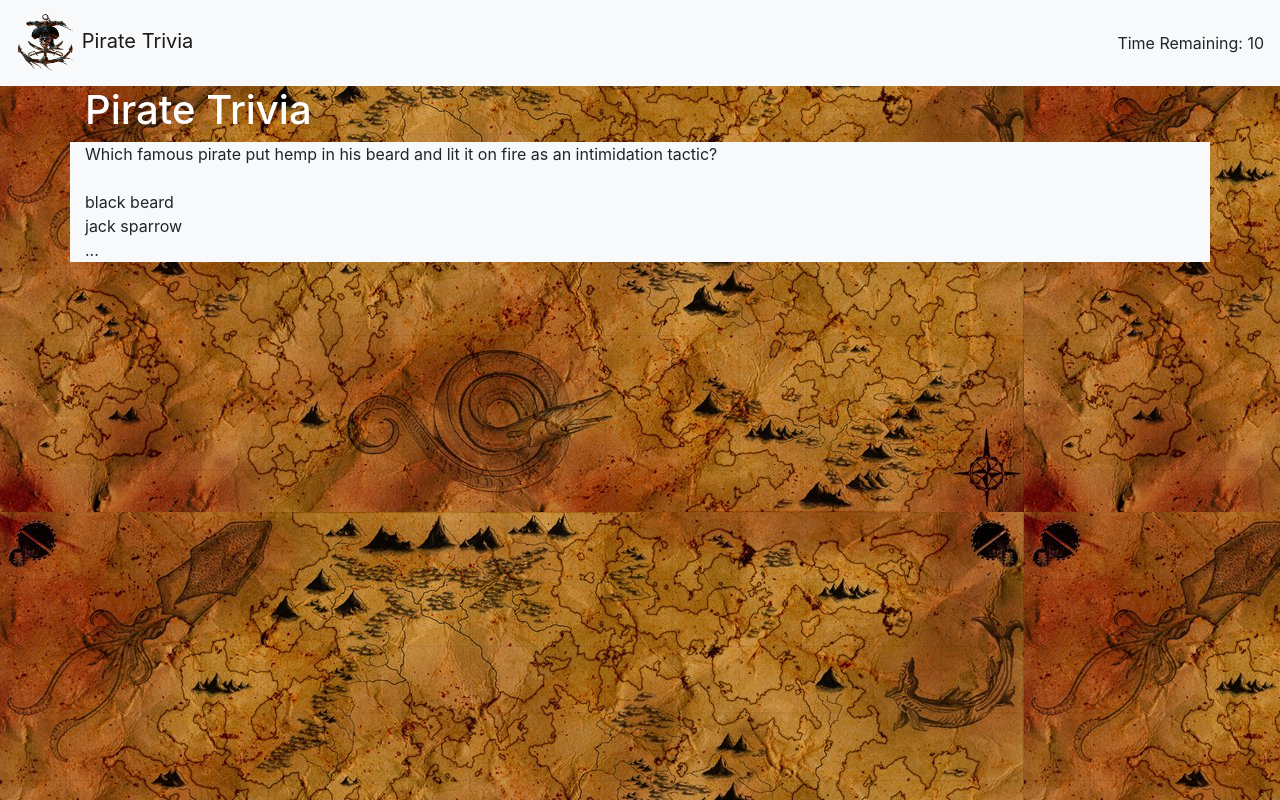
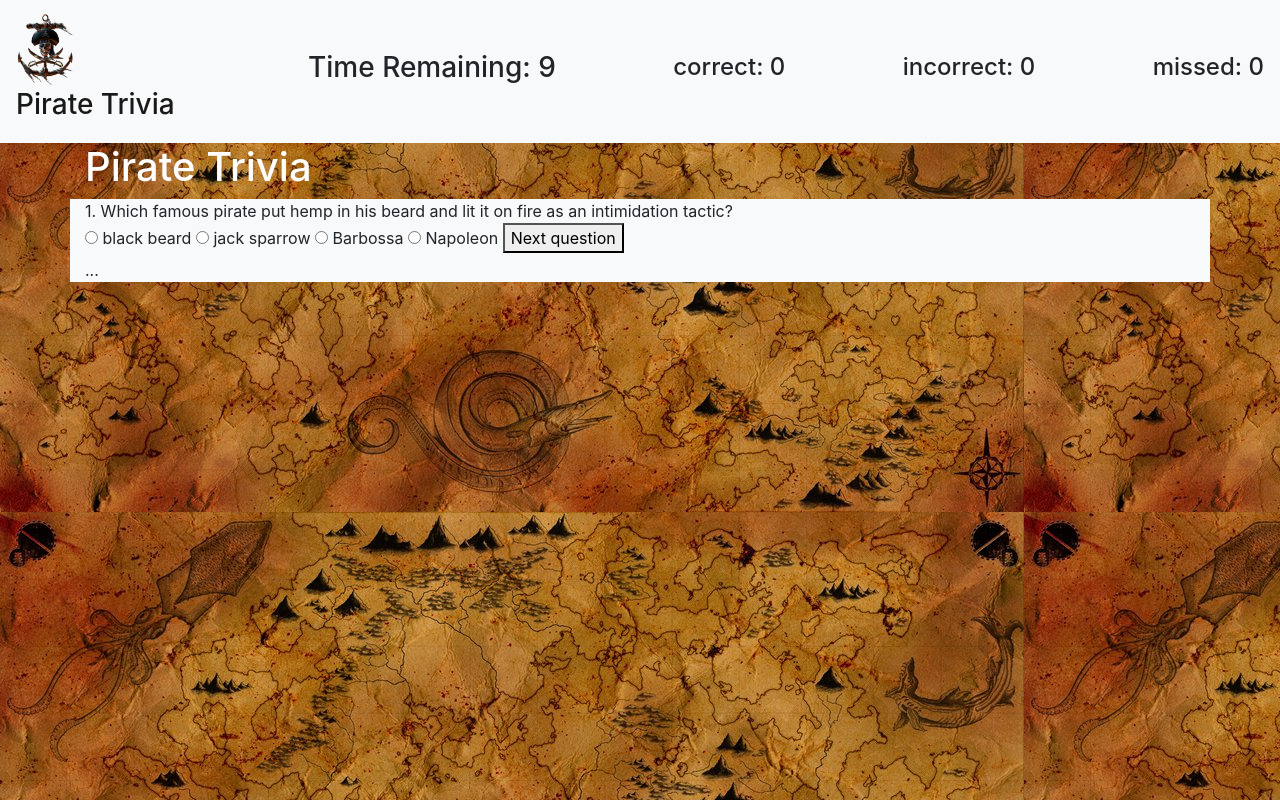
Before and after one commit to variable56/TriviaGame, a plain HTML site: page index.html in a window 1280 px wide. Both pictures are taken after a click on the button "Click Me!". Drawn offline with nearby package versions, Linux system fonts and the light colour scheme.

Commit message:
redoing with radio buttons and changed the array slightly

```diff
--- a/assets/javascript/app.js
+++ b/assets/javascript/app.js
@@ -2,10 +2,26 @@
 
 //Create a question bank as an array of objects that have questions and answers along with correct answers
 
-const questionBank = {
-      question1: { question: "Which famous pirate put hemp in his beard and lit it on fire as an intimidation tactic?", options: ["black beard", "jack sparrow"], answer: "black beard" },
-      question2: { question: "What was the name of the skull and crossbones flag flown on pirate ships", options: ["Jolly Rancher", "Jolly Roger", "Dirty Harry"], answer: "Jolly Roger"}
-}
+const questionBank = [
+    { question: "Which famous pirate put hemp in his beard and lit it on fire as an intimidation tactic?",
+      option1: "black beard",
+      option2: "jack sparrow",
+      option3: "Barbossa",
+      option4: "Napoleon",
+      answer: "black beard"},
+    { question: "What was the name of the skull and crossbones flag flown on pirate ships",
+      option1: "Jolly Rancher",
+      option2: "Jolly Roger",
+      option3: "Dirty Harry",
+      option4: "Black Death",
+      answer: "Jolly Roger"},
+    { question: "Not all pirates were guys, select the name of the famous female pirate",
+      option1: "Anne Bonny",
+      option2: "Grace McKinnon",
+      option3: "Mary Green",
+      option4: "Annie Ryan",
+      answer: "Anne Bonny"}
+];
 
 
 //setup the game with variables correct, incorrect, missed
@@ -13,25 +29,67 @@ const questionBank = {
 let correct = 0;
 let incorrect = 0;
 let missed = 0;
-let timer = 10;
+let timer = 11;
+let currentQuestion = 0;
+let totalQuestions = questionBank.length;
+let Interval;
+
+
 
 //Get the document ready for jQuery
 $(document).ready(function() {
+
+
+    $(".radioButton").hide();
+    $("#nextButton").hide();
+
     //Click event that will trigger the 1st question selection and then start a timer.
     $("#startButton").on( "click", function() {
 
+        $(".radioButton").show();
+        $("#nextButton").show();
         $("#beginText").html("");
         $("#startButton").hide();
-        $("#question").html(questionBank.question1.question);
+        timerCountdown();
+        startingQuestion(currentQuestion);
+});
 
-        for (i = 0; i <= questionBank.question1.options.length; i++) {
-        $("#answer").append("<br>")
-        $("#answer").append(questionBank.question1.options[i]);
-        }
+//Function that will load the initial question
+function startingQuestion(questionIndex) {
+    let q = questionBank[questionIndex];
+    $("#question").text((questionIndex + 1) + ". " + q.question);
+    $("#opt1").text(" " + q.option1);
+    $("#opt2").text(" " + q.option2);
+    $("#opt3").text(" " + q.option3);
+    $("#opt4").text(" " + q.option4);
+
+}
 
 
+//Load next question after an answer, or the timer runs out.
+
+
+
+//Update countdown timer on screen that shows the player how much time they have to answer the question
+
+function countdown() {
+    timer--;
+    $("#timer").html("<h3>Time Remaining: " + timer + "</h3>");
+    if (timer === 0) {
+        alert("Byargh, well shiver me timbers. Looks like ye ran outta time.");
+        resetTimer();
+    }
+}
+
+//Sets the timer to countdown every second.
+function timerCountdown() {
+   Interval = setInterval(countdown, 1000);
+}
+
+//stops the prior countdown and resets the timer.
+function resetTimer() {
+    clearInterval(Interval);
+    timer = 11;
+}
+
 });
-//Display a countdown timer on screen that shows the player how much time they have to answer the question
-
-//when a question is answered a new question is displayed and the timer starts over.
-});
--- a/index.html
+++ b/index.html
@@ -9,12 +9,15 @@
     <link rel="stylesheet" href="./assets/css/style.css">
 </head>
 <body>
-        <nav class="navbar navbar-light bg-light">
-                <a id="headerText" class="navbar-brand" href="#">
-                  <img src="./assets/images/pirate nav.png" width="60" height="60" class="d-inline-block" alt="">
-                  Pirate Trivia
+        <nav  class="navbar navbar-light bg-light">
+                <a class="navbar-brand" href="#">
+                  <img src="./assets/images/pirate nav.png" width="60" height="75" class="" alt="">
+                  <h3>Pirate Trivia</h3>
                 </a>
-                <div id="timer">Time Remaining: 10</div>
+                <div><h3 id="timer"></h3></div>
+                <div><h4 id="correct">correct: 0</h4></div>
+                <div><h4 id="incorrect">incorrect: 0</h4></div>
+                <div><h4 id="missed">missed: 0</h4></div>
               </nav>
     <div id="startScreen" class="container">
         <h1 class="text-white">Pirate Trivia</h1>
@@ -24,10 +27,16 @@
     <div class="container bg-light">
         <div class="row">
             <div id="question" class="col-md-12">
+
             </div>
         </div>
         <div class="row">
-            <div id="answer" class="col-md-12">
+            <div id="answerContainer" class="col-md-12 container">
+                <label class="answer radioButton"><input type="radio" name="answer" value="1"/><span id="opt1"></span></label>
+                <label class="answer radioButton"><input type="radio" name="answer" value="2"/><span id="opt2"></span></label>
+                <label class="answer radioButton"><input type="radio" name="answer" value="3"/><span id="opt3"></span></label>
+                <label class="answer radioButton"><input type="radio" name="answer" value="4"/><span id="opt4"></span></label>
+                <button id="nextButton">Next question</button>
             </div>
         </div>
 
```
Also changed, not shown: assets/css/style.css (line endings or trailing spaces), 2 other files.
